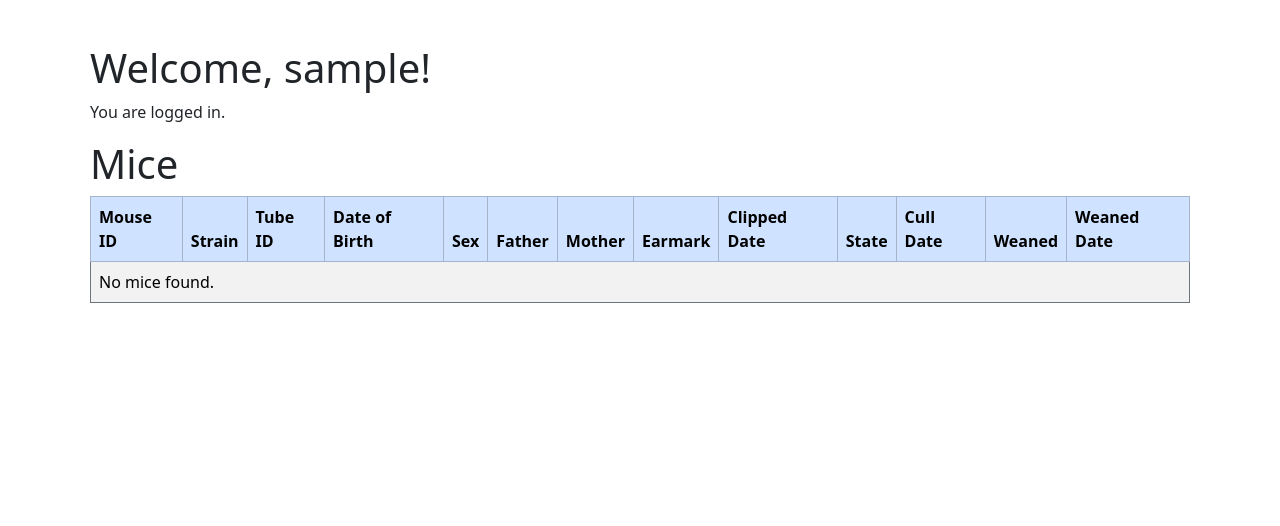
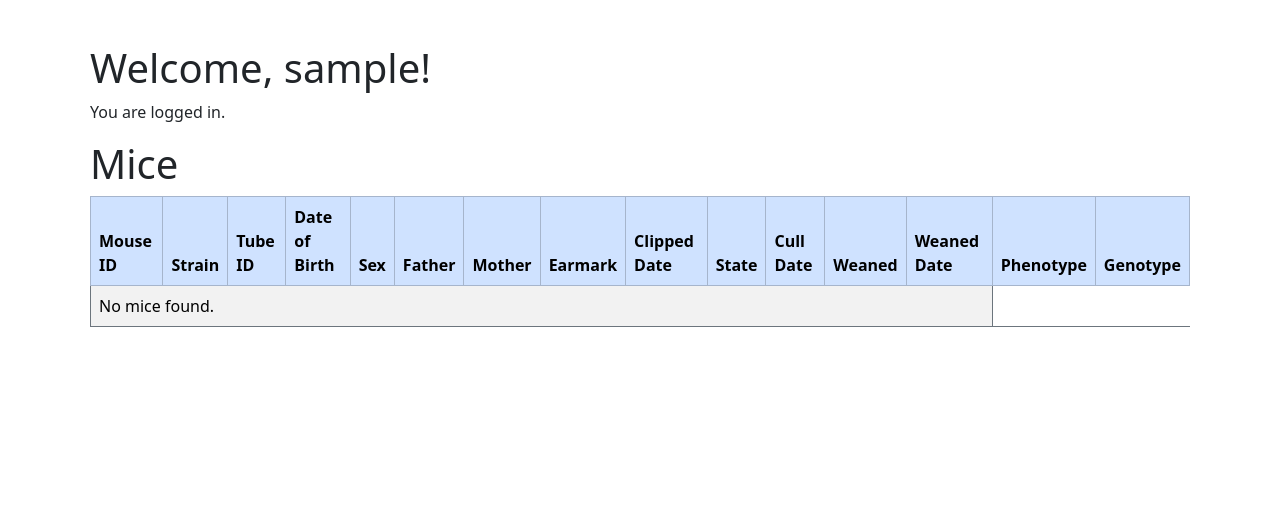
Before and after one commit to gonz-tyler/mouse-colony-management, a Django app: page / in a window 1280 px wide. Shown: the part 96-622 px from the top of the page. Run offline with Django 5.2, Linux system fonts and the light colour scheme; the visitor is signed in with stand-in values (Sample User, id 1); data that the repository does not hold is empty; some libraries are stand-ins or nearby versions.

Commit message:
Updated home
Added more display for genotype/ phenotype

```diff
--- a/website/templates/home.html
+++ b/website/templates/home.html
@@ -27,6 +27,8 @@
             <th scope="col">Cull Date</th>
             <th scope="col">Weaned</th>
             <th scope="col">Weaned Date</th>
+            <th scope="col">Phenotype</th>
+            <th scope="col">Genotype</th>
         </tr>
     </thead>
     <tbody>
@@ -63,6 +65,8 @@
                     <td>{{ mouse.cull_date }}</td>
                     <td>{{ mouse.weaned|yesno:"Yes,No" }}</td>
                     <td>{{ mouse.weaned_date }}</td>
+                    <td>{{ mouse.phenotype }}</td>
+                    <td>{{ mouse.genotype }}</td>
                 </tr>
             {% endfor %}
         {% else %}
```
